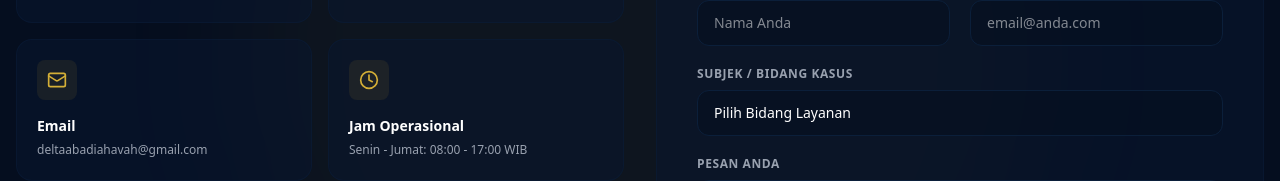
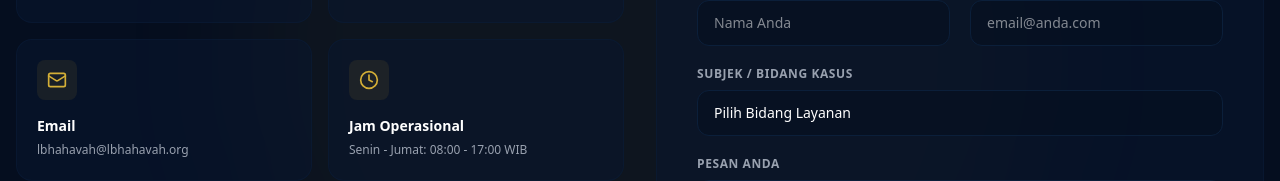
Before and after one commit to ahavah-prodeo/LBHAPD, a Next.js app: page / in a window 1280 px wide. Shown: the part 5794-5975 px from the top of the page. Built offline with nearby package versions, Linux system fonts and the light colour scheme.

Commit message:
update 17

```diff
--- a/src/components/HomeContent.tsx
+++ b/src/components/HomeContent.tsx
@@ -187,8 +187,8 @@ const contactCards = [
     {
         icon: Mail,
         title: "Email",
-        content: "deltaabadiahavah@gmail.com",
-        href: "mailto:deltaabadiahavah@gmail.com",
+        content: "lbhahavah@lbhahavah.org",
+        href: "mailto:lbhahavah@lbhahavah.org",
     },
     {
         icon: Clock,
```
